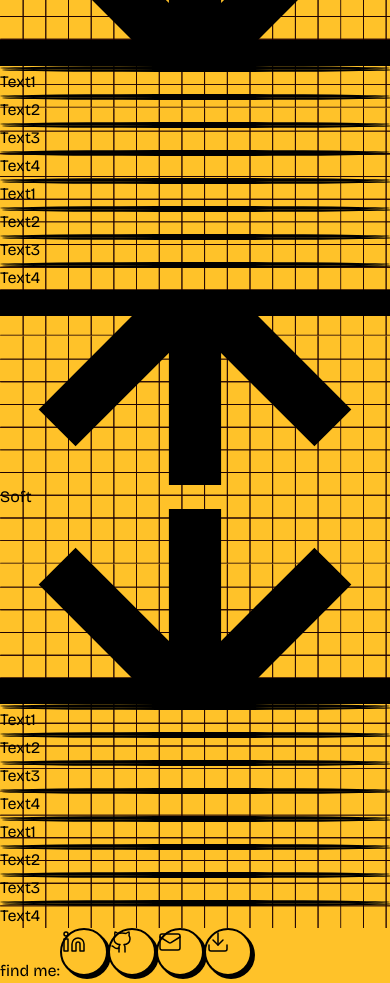
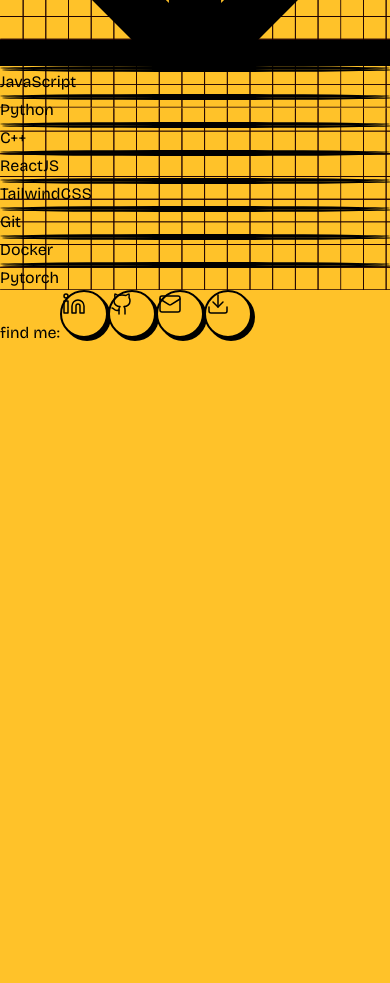
Before and after one commit to nils-dambowy/personal-website, a React (Vite) app: page /about in a window 390 px wide. Shown: the part 1320-2303 px from the top of the page. After the commit the page ends 1665 px from the top, so only its background shows below. Built offline with nearby package versions, Linux system fonts and the light colour scheme.

Commit message:
removed soft section and added tech

```diff
--- a/src/components/About.jsx
+++ b/src/components/About.jsx
@@ -123,28 +123,28 @@
                                     <div
                                         className=" w-2 h-2 lg:w-5 lg:h-5 sm:h-2 sm:w-2 bg-yellow-400 about-icons "></div>
                                 </div>
-                                Text1
+                                <p className="w-11">JavaScript</p>
                             </div>
                             <div className="flex-grow flex items-center justify-center">
                                 <div className="text-cente pr-2">
                                     <div
                                         className="w-2 h-2 lg:w-5 lg:h-5 sm:h-2 sm:w-2 bg-yellow-400 about-icons "></div>
                                 </div>
-                                Text2
+                                <p className="w-11">Python</p>
                             </div>
                             <div className="flex-grow flex items-center justify-center">
                                 <div className="text-center pr-2">
                                     <div
                                         className="w-2 h-2 lg:w-5 lg:h-5 sm:h-2 sm:w-2 bg-yellow-400 about-icons "></div>
                                 </div>
-                                Text3
+                                <p className="w-11">C++</p>
                             </div>
                             <div className="flex-grow flex items-center justify-center">
                                 <div className="text-center pr-2">
                                     <div
                                         className="w-2 h-2 lg:w-5 lg:h-5 sm:h-2 sm:w-2 bg-yellow-400 about-icons "></div>
                                 </div>
-                                Text4
+                                <p className="w-11">ReactJS</p>
                             </div>
                         </div>
                         <div className="flex h-full flex-col">
@@ -153,134 +153,32 @@
                                     <div
                                         className=" w-2 h-2 lg:w-5 lg:h-5 sm:h-2 sm:w-2 bg-yellow-400 about-icons "></div>
                                 </div>
-                                Text1
+                                <p className="w-11">TailwindCSS</p>
                             </div>
                             <div className="flex-grow flex items-center justify-center">
                                 <div className="text-cente pr-2">
                                     <div
                                         className="w-2 h-2 lg:w-5 lg:h-5 sm:h-2 sm:w-2 bg-yellow-400 about-icons "></div>
                                 </div>
-                                Text2
+                                <p className="w-11">Git</p>
                             </div>
                             <div className="flex-grow flex items-center justify-center">
                                 <div className="text-center pr-2">
                                     <div
                                         className="w-2 h-2 lg:w-5 lg:h-5 sm:h-2 sm:w-2 bg-yellow-400 about-icons "></div>
                                 </div>
-                                Text3
+                                <p className="w-11">Docker</p>
                             </div>
                             <div className="flex-grow flex items-center justify-center">
                                 <div className="text-center pr-2">
                                 <div
                                         className="w-2 h-2 lg:w-5 lg:h-5 sm:h-2 sm:w-2 bg-yellow-400 about-icons "></div>
                                 </div>
-                                Text4
+                                <p className="w-11">Pytorch</p>
                             </div>
                         </div>
                     </div>
                 </div>
-
-                <div className="flex flex-row w-full justify-center">
-                    <div className="text-white flex bg-green-400 flex-col text-center border-black border-2 w-1/5">
-                        <svg className="svg-icon" viewBox="0 0 350 175" fill="none" xmlns="http://www.w3.org/2000/svg">
-                            <g clipPath="url(#clip0_72_7086)">
-                                <g clipPath="url(#clip1_72_7086)">
-                                    <path
-                                        d="M350 23.4242H231.552L315.306 107.179L282.179 140.306L198.424 56.5516V175H151.576V56.5516L67.821 140.306L34.6936 107.179L118.446 23.4242H0V-23.427H118.446L34.6936 -107.179L67.821 -140.309L151.576 -56.5543V-175H198.424V-56.5543L282.179 -140.309L315.306 -107.179L231.552 -23.427H350V23.4242Z"
-                                        fill="currentColor"></path>
-                                </g>
-                            </g>
-                            <defs>
-                                <clipPath id="clip0_72_7086">
-                                    <rect width="350" height="175" fill="white"
-                                          transform="matrix(1 0 0 -1 0 175)"></rect>
-                                </clipPath>
-                                <clipPath id="clip1_72_7086">
-                                    <rect width="350" height="350" fill="white"
-                                          transform="matrix(1 0 0 -1 0 175)"></rect>
-                                </clipPath>
-                            </defs>
-                        </svg>
-                        <p className="lg:text-7xl text-sm">Soft</p>
-                        <svg className="svg-icon" viewBox="0 0 350 175" fill="none" xmlns="http://www.w3.org/2000/svg">
-                            <g clipPath="url(#clip0_72_7084)">
-                                <g clipPath="url(#clip1_72_7084)">
-                                    <path
-                                        d="M350 151.576H231.552L315.306 67.821L282.179 34.6936L198.424 118.448V0H151.576V118.448L67.821 34.6936L34.6936 67.821L118.446 151.576H0V198.427H118.446L34.6936 282.179L67.821 315.309L151.576 231.554V350H198.424V231.554L282.179 315.309L315.306 282.179L231.552 198.427H350V151.576Z"
-                                        fill="currentColor"></path>
-                                </g>
-                            </g>
-                            <defs>
-                                <clipPath id="clip0_72_7084">
-                                    <rect width="350" height="175" fill="white"></rect>
-                                </clipPath>
-                                <clipPath id="clip1_72_7084">
-                                    <rect width="350" height="350" fill="white"></rect>
-                                </clipPath>
-                            </defs>
-                        </svg>
-                    </div>
-                    <div className=" flex border-black border-r-2 border-t-2 border-b-2 w-3/6 bg-white justify-center items-center text-center">
-                        <div className="flex-col flex h-full lg:pr-64 pr-2" >
-                            <div className="flex-grow flex items-center">
-                                <div className="text-center pr-2">
-                                    <div className=" w-2 h-2 lg:w-5 lg:h-5 sm:h-2 sm:w-2 bg-yellow-400 about-icons "></div>
-                                </div>
-                                Text1
-                            </div>
-                            <div className="flex-grow flex items-center justify-center">
-                                <div className="text-cente pr-2">
-                                    <div className="w-2 h-2 lg:w-5 lg:h-5 sm:h-2 sm:w-2 bg-yellow-400 about-icons "></div>
-                                </div>
-                                Text2
-                            </div>
-                            <div className="flex-grow flex items-center justify-center">
-                                <div className="text-center pr-2">
-                                    <div className="w-2 h-2 lg:w-5 lg:h-5 sm:h-2 sm:w-2 bg-yellow-400 about-icons "></div>
-                                </div>
-                                Text3
-                            </div>
-                            <div className="flex-grow flex items-center justify-center">
-                                <div className="text-center pr-2">
-                                    <div className="w-2 h-2 lg:w-5 lg:h-5 sm:h-2 sm:w-2 bg-yellow-400 about-icons "></div>
-                                </div>
-                                Text4
-                            </div>
-                        </div>
-                        <div className="flex h-full flex-col">
-                            <div className="flex-grow flex items-center">
-                                <div className="text-center pr-2">
-                                    <div
-                                        className=" w-2 h-2 lg:w-5 lg:h-5 sm:h-2 sm:w-2 bg-yellow-400 about-icons "></div>
-                                </div>
-                                Text1
-                            </div>
-                            <div className="flex-grow flex items-center justify-center">
-                                <div className="text-cente pr-2">
-                                    <div
-                                        className="w-2 h-2 lg:w-5 lg:h-5 sm:h-2 sm:w-2 bg-yellow-400 about-icons "></div>
-                                </div>
-                                Text2
-                            </div>
-                            <div className="flex-grow flex items-center justify-center">
-                                <div className="text-center pr-2">
-                                    <div
-                                        className="w-2 h-2 lg:w-5 lg:h-5 sm:h-2 sm:w-2 bg-yellow-400 about-icons "></div>
-                                </div>
-                                Text3
-                            </div>
-                            <div className="flex-grow flex items-center justify-center">
-                                <div className="text-center pr-2">
-                                    <div
-                                        className="w-2 h-2 lg:w-5 lg:h-5 sm:h-2 sm:w-2 bg-yellow-400 about-icons "></div>
-                                </div>
-                                Text4
-                            </div>
-                        </div>
-
-                    </div>
-                </div>
-
             </div>
 
             <Footer/>
```
